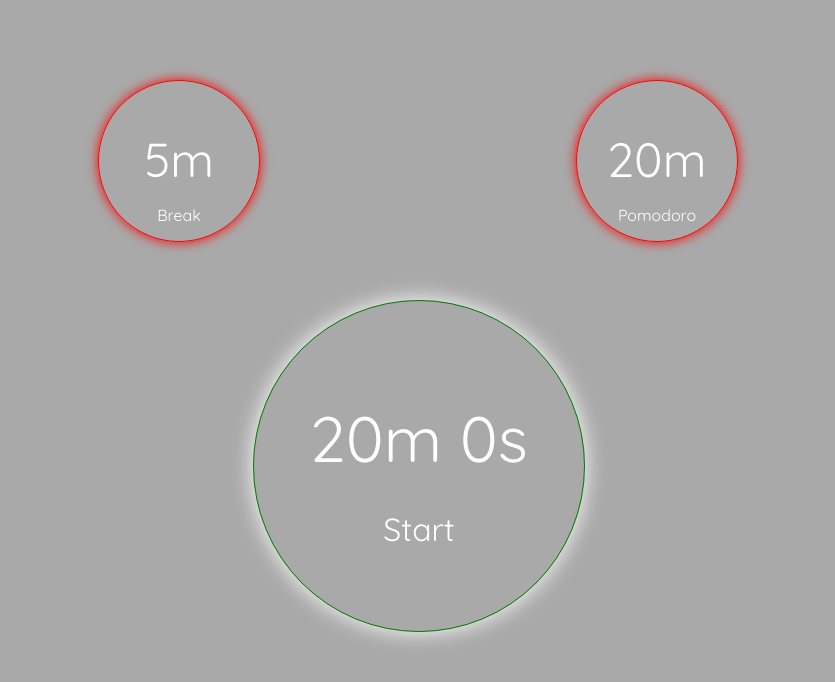
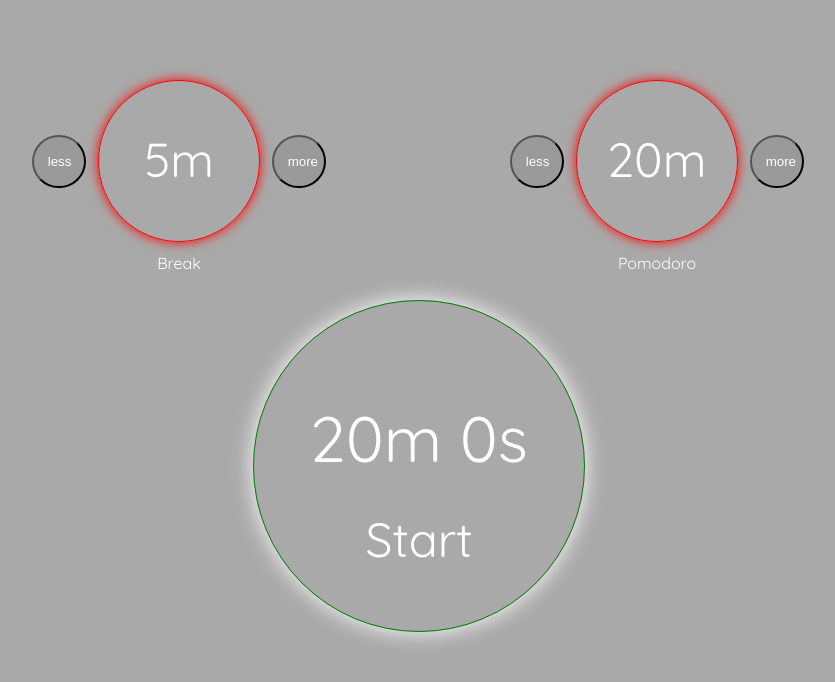
Before and after one commit to guywuy/pomodoro-timer, a React (Create React App) app: page / in a window 1280 px wide. Shown: the top 682 px of the page, without its empty margins (222-1057 px from the left). Built offline with nearby package versions, Linux system fonts and the light colour scheme.

Commit message:
Added buttons and functionality for changing time amounts.

```diff
--- /dev/null
+++ b/src/AlterTimeButton.js
@@ -0,0 +1,17 @@
+import React from 'react';
+import PropTypes from 'prop-types';
+
+export function AlterTimeButton(props) {
+
+  function handleClick(ev){
+    return props.onClick(props.which);
+  }
+
+  return <button className={"button-alter-time " + props.label} onClick={handleClick}>{props.label}</button>
+}
+
+AlterTimeButton.propTypes = {
+  which : PropTypes.string,
+  label : PropTypes.string,
+  onClick : PropTypes.func
+}
--- a/src/App.js
+++ b/src/App.js
@@ -8,14 +8,16 @@
 
     //Times are in seconds.
     this.state= {
+      'timeRemaining' : 1200,
       'pomodoroTime' : 1200,
-      'timeRemaining' : 1200,
       'breakTime' : 300,
       'inProgress' : false,
       'breakOrPomo' : 'Pomodoro'
     }
     this.pomoClicked = this.pomoClicked.bind(this);
     this.timerEnded = this.timerEnded.bind(this);
+    this.increaseTime = this.increaseTime.bind(this);
+    this.decreaseTime = this.decreaseTime.bind(this);
 
     var intervalTimer;
 
@@ -45,7 +47,6 @@
   }
 
   pauseTimer(){
-    console.log('Should be cancelling timer!');
     clearInterval(this.intervalTimer);
   }
 
@@ -68,11 +69,46 @@
     });
   }
 
+  // Increment the amount of time set (default is by 60seconds)
+  //Updates the time remaining IFF countdown is not in progress, and the altered value is the same as the current state
+  increaseTime(whichTime, amount=60){
+    this.setState((prevState)=>{
+      if (whichTime==='Pomodoro'){
+        return {
+          pomodoroTime : prevState.pomodoroTime + amount,
+          timeRemaining : (this.state.inProgress&&(this.state.breakOrPomo==='Break')) ? this.state.timeRemaining : prevState.pomodoroTime + amount
+        }
+      } else {
+        return {
+          breakTime : prevState.breakTime + amount
+          // timeRemaining : (this.state.inProgress&&(this.state.breakOrPomo==='Pomodoro')) ? this.state.timeRemaining : prevState.breakTime + amount
+        }
+      }
+    });
+  }
+
+  // Decrement the amount of time set (default is by 60seconds)
+  decreaseTime(whichTime, amount=60){
+    this.setState((prevState)=>{
+      if (whichTime==='Pomodoro'){
+        return {
+          pomodoroTime : prevState.pomodoroTime - amount,
+          timeRemaining : (this.state.inProgress&&(this.state.breakOrPomo==='Break')) ? this.state.timeRemaining : prevState.pomodoroTime - amount
+        }
+      } else {
+        return {
+          breakTime : prevState.breakTime - amount
+          // timeRemaining : (this.state.inProgress&&(this.state.breakOrPomo==='Pomodoro')) ? this.state.timeRemaining : prevState.breakTime - amount
+        }
+      }
+    });
+  }
+
   render() {
     return (
       <div className="App">
-        <Timesetter className="breaktime-setter" time={this.state.breakTime} label="Break" />
-        <Timesetter className="countdown-setter" time={this.state.pomodoroTime} label="Pomodoro" />
+        <Timesetter className="breaktime-setter" time={this.state.breakTime} label="Break" onIncrement={this.increaseTime} onDecrement={this.decreaseTime} />
+        <Timesetter className="countdown-setter" time={this.state.pomodoroTime} label="Pomodoro"  onIncrement={this.increaseTime} onDecrement={this.decreaseTime} />
         <Pomodoro className="pomodoro-container" time={this.state.pomodoroTime} timeRemaining={this.state.timeRemaining} currentLabel={this.state.breakOrPomo} inProgress={this.state.inProgress} handleClick={this.pomoClicked}/>
       </div>
     );
--- a/src/Pomodoro.js
+++ b/src/Pomodoro.js
@@ -5,7 +5,6 @@
 export class Pomodoro extends Component {
   constructor(props){
     super(props);
-    var currentTime = this.props.timeRemaining || this.props.time;
   }
 
 
--- a/src/Timesetter.js
+++ b/src/Timesetter.js
@@ -1,6 +1,7 @@
 import React, { Component } from 'react';
 import PropTypes from 'prop-types';
 import {formatTime} from './TimeFormatter';
+import {AlterTimeButton} from './AlterTimeButton';
 
 export class Timesetter extends Component {
   constructor(props){
@@ -12,7 +13,9 @@
     return (
       <div className="timesetter" id={this.props.label}>
         <p className="timesetter-time-display">{formatTime(this.props.time, 'mins')}</p>
+        <AlterTimeButton onClick={this.props.onDecrement} label={'less'} which={this.props.label} />
         <p className="timesetter-label">{this.props.label}</p>
+        <AlterTimeButton onClick={this.props.onIncrement} label={'more'} which={this.props.label} />
       </div>
     );
   }
@@ -20,5 +23,7 @@
 
 Timesetter.propTypes = {
   time : PropTypes.number,
-  label : PropTypes.string
+  label : PropTypes.string,
+  onIncrement : PropTypes.func,
+  onDecrement : PropTypes.func
 }
--- a/src/index.css
+++ b/src/index.css
@@ -33,12 +33,28 @@
 .timesetter-time-display{
   font-size: 3em;
   position: relative;
-  /*top: 30%;*/
 }
 .timesetter-label{
   font-size: 1em;
   position: relative;
-  bottom: 20%;
+  bottom: -10%;
+}
+.button-alter-time {
+  position: absolute;
+  bottom: 33%;
+  color: white;
+  padding: 1em;
+  background: rgba(120, 120, 120, 0.3);
+  border-radius: 50%;
+  height: 4em;
+  width: 4em;
+  cursor: pointer;
+}
+.button-alter-time.less{
+  left: -5em;
+}
+.button-alter-time.more{
+  right: -5em;
 }
 .pomodoro {
   border: 1px solid green;
@@ -50,6 +66,7 @@
   top: 300px;
   left: calc((800px - 330px)/2);
   color: white;
+  cursor: pointer;
 }
 .pomodoro-time-display{
   font-size: 4em;
@@ -57,7 +74,7 @@
   top: 10%
 }
 .pomodoro-label {
-  font-size: 2em;
+  font-size: 3em;
   bottom: 20%;
 }
 .pomodoro.active{
```
Also changed, not shown: 1 other file (tests, documents, lock files or other folders).
